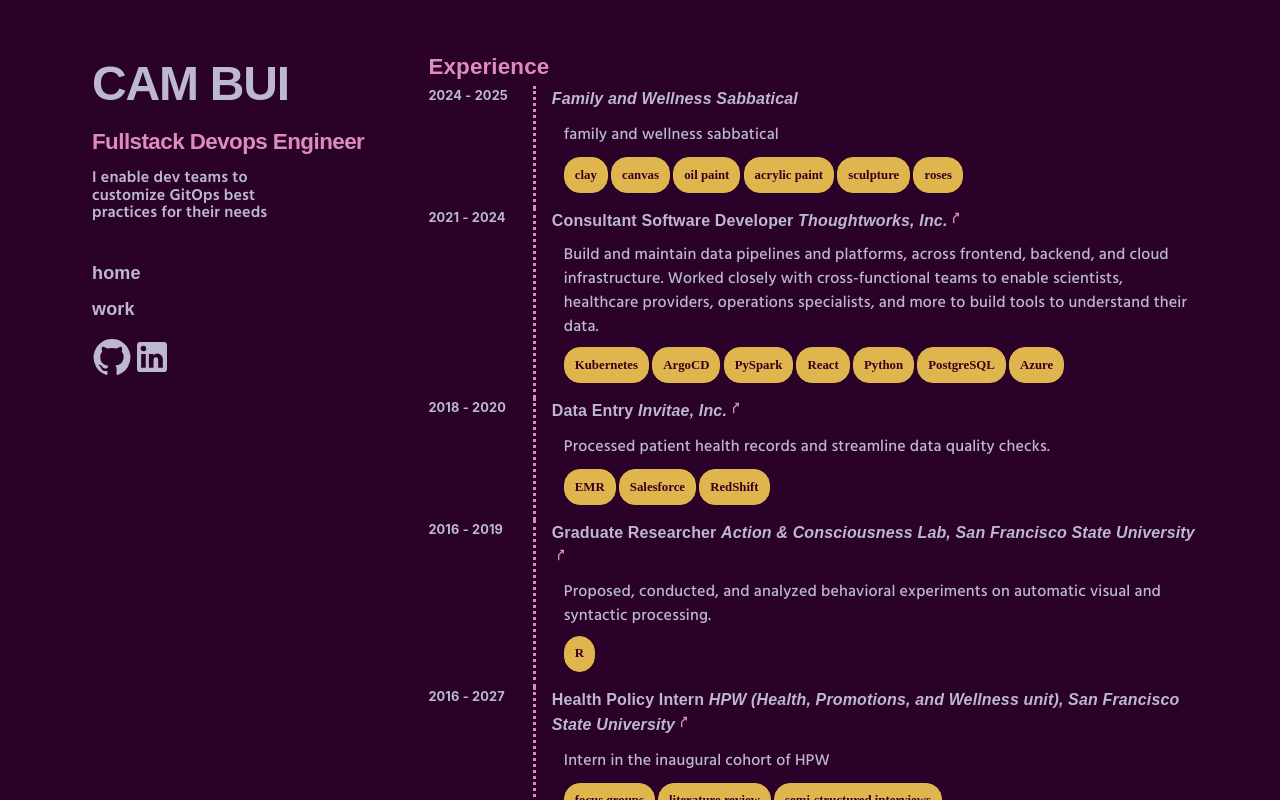
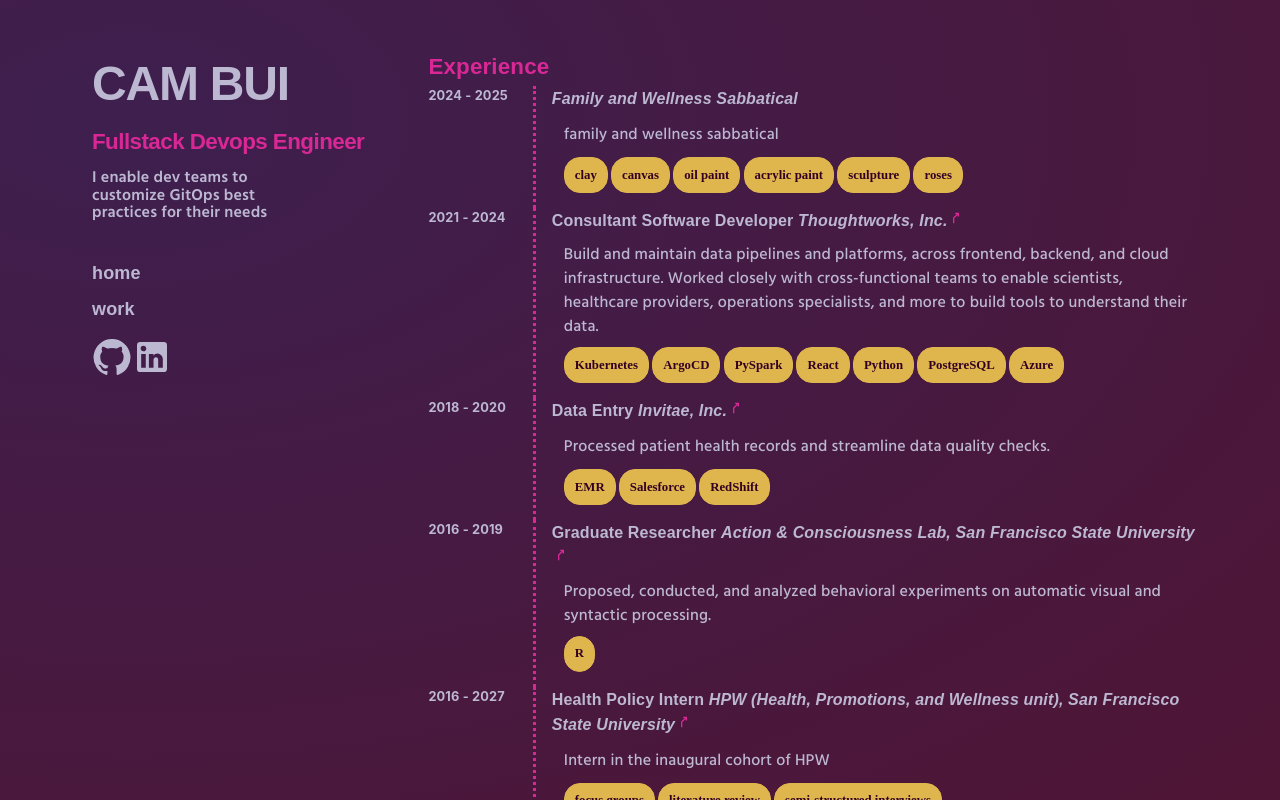
Before and after one commit to ncbui/portfolio, a React (Vite) app: page /#/work in a window 1280 px wide. Built offline with nearby package versions, Linux system fonts and the light colour scheme; a web font is replaced by a local one.

Commit message:
Update colors and backgroundImage

```diff
--- a/src/template/theme.js
+++ b/src/template/theme.js
@@ -13,6 +13,7 @@
     700: " #000000",
     800: "#bdb8d2",
     900: '#DFB64E',
+    1000: "rgb(217, 40, 149)",
   },
 }
 
@@ -26,7 +27,9 @@
   },
   palette: {
       light: shades.primary[100],
-      bright: shades.primary[200],
+      light2: shades.primary[200],
+      bright: shades.primary[1000],
+      shiny: shades.primary[900],
       main: shades.primary[300],
       dark1: shades.primary[500],
       text: shades.primary[800],
@@ -79,6 +82,7 @@
             body: {
               fontFamily: 'Hind, sans-serif',
               backgroundColor: theme.palette.background,
+              backgroundImage: 'radial-gradient(at 10% 15%, rgb(145, 152, 229, .2),rgb(230, 100, 101, .2))',
               color: theme.palette.text,
               margin: 0,
               padding: 0,
@@ -109,15 +113,15 @@
   padding: '3px 10px',
   border: '1px solid',
   borderRadius: '1rem',
-  backgroundColor: shades.primary[900],
-  borderColor: shades.primary[900],
+  backgroundColor: theme.palette.shiny,
+  borderColor: theme.palette.shiny,
   color: theme.palette.dark1,
   fontWeight: '800',
   fontFamily: 'Tourney Variable',
   lineHeight: 1,
   '&:hover': {
-    backgroundColor: theme.palette.bright,
-    borderColor: theme.palette.bright,
+    backgroundColor: theme.palette.light2,
+    borderColor: theme.palette.light2,
   },
   '&:active': {
     boxShadow: 'none',
```
